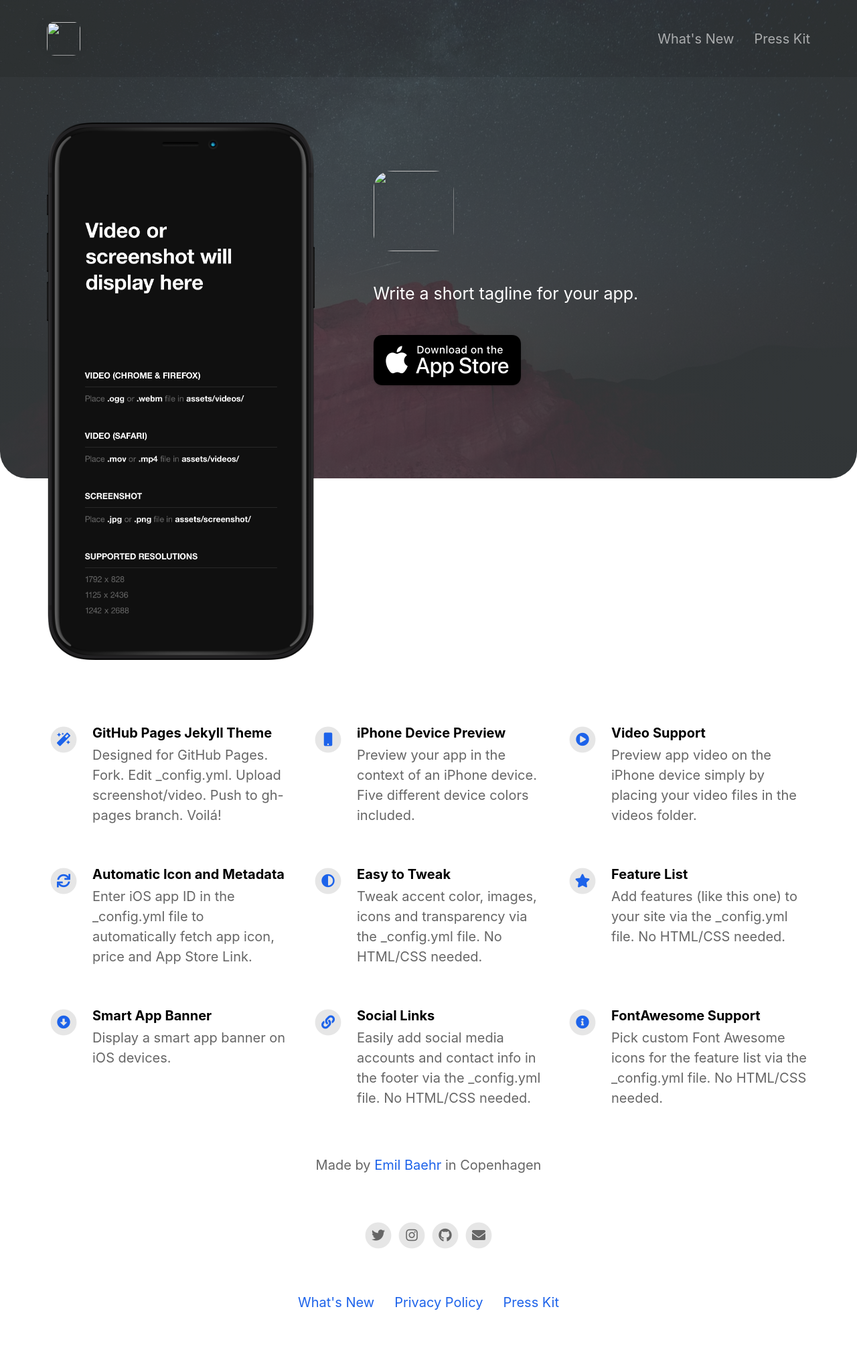
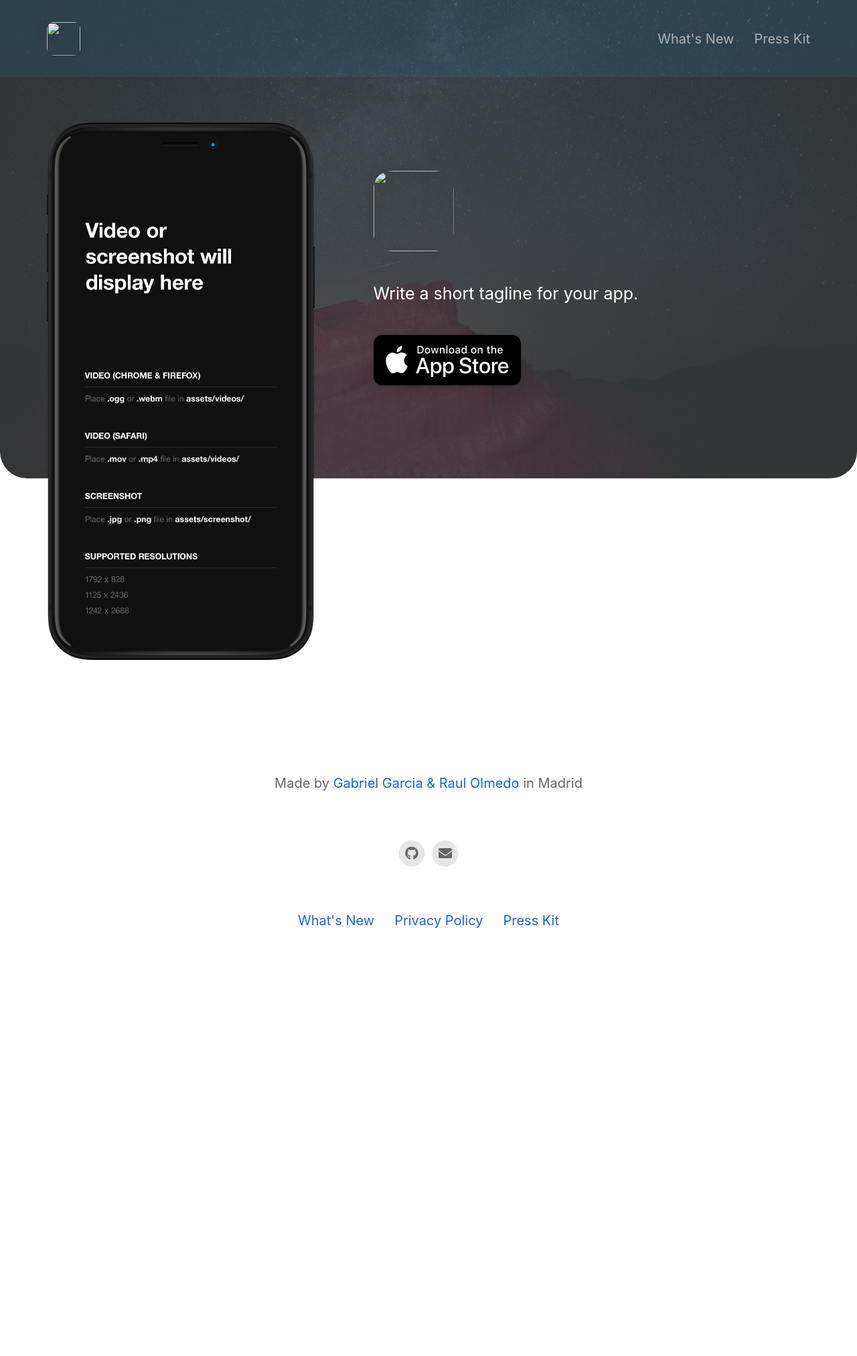
Before and after one commit to gabrielglbh-olmedocr/tfm, a Jekyll site: the page built from landing-page/index.html, in a window 1280 px wide. Shown: the whole page at 67% size. Built offline with Jekyll 4.4.1, drawn with Linux system fonts in a browser that asks for light colours; nearby versions of some CDN libraries; after the commit the page ends 1454 px from its top, so only the background shows below that.

Commit message:
Added personal information to landing page

```diff
--- a/landing-page/_config.yml
+++ b/landing-page/_config.yml
@@ -6,7 +6,7 @@ ios_app_id                                : 1234793120
 
 appstore_link                             :                                           # Automatically populates if not set and if iOS app ID is set. Otherwise enter manually.
 playstore_link                            :                                           # Enter Google Play Store URL.
-presskit_download_link                    : https://emilbaehr.com                                          # Enter a link to downloadable file or (e.g. public Dropbox link to a .zip file).
+presskit_download_link                    : https://github.com/gabrielglbh-olmedocr   # Enter a link to downloadable file or (e.g. public Dropbox link to a .zip file).
                                                                                       # Or upload your press kit file to assets and set path accordingly (e.g. "assets/your_press_kit.zip").
 
 app_icon                                  : # assets/appicon.png                      # Automatically populates if not set and if iOS app ID is set.  Otherwise enter path to icon file manually.
@@ -19,56 +19,20 @@ enable_smart_app_banner                   : true
 
 
 # Information About Yourself
-your_name                                 : Emil Baehr
-your_link                                 : https://emilbaehr.com
-your_city                                 : Copenhagen
-email_address                             : emil.baehr@gmail.com
+your_name                                 : Gabriel Garcia & Raul Olmedo
+your_link                                 : https://github.com/gabrielglbh-olmedocr/tfm
+your_city                                 : Madrid
+email_address                             : raul.olmedo.checa@gmail.com
 facebook_username                         :
-instagram_username                        : ebaehr
-twitter_username                          : ebaehr
-github_username                           : emilbaehr
+instagram_username                        :
+twitter_username                          :
+github_username                           : gabrielglbh-olmedocr
 youtube_username                          :
 
 
 
 # Feature List                            Edit, add or remove features to be presented.
 features                                  :
-
-  - title                                 : GitHub Pages Jekyll Theme
-    description                           : Designed for GitHub Pages. Fork. Edit _config.yml. Upload screenshot/video. Push to gh-pages branch. Voilá!
-    fontawesome_icon_name                 : magic
-
-  - title                                 : iPhone Device Preview
-    description                           : Preview your app in the context of an iPhone device. Five different device colors included.
-    fontawesome_icon_name                 : mobile
-
-  - title                                 : Video Support
-    description                           : Preview app video on the iPhone device simply by placing your video files in the videos folder.
-    fontawesome_icon_name                 : play-circle
-
-  - title                                 : Automatic Icon and Metadata
-    description                           : Enter iOS app ID in the _config.yml file to automatically fetch app icon, price and App Store Link.
-    fontawesome_icon_name                 : sync
-
-  - title                                 : Easy to Tweak
-    description                           : Tweak accent color, images, icons and transparency via the _config.yml file. No HTML/CSS needed.
-    fontawesome_icon_name                 : adjust
-
-  - title                                 : Feature List
-    description                           : Add features (like this one) to your site via the _config.yml file. No HTML/CSS needed.
-    fontawesome_icon_name                 : star
-
-  - title                                 : Smart App Banner
-    description                           : Display a smart app banner on iOS devices.
-    fontawesome_icon_name                 : arrow-alt-circle-down
-
-  - title                                 : Social Links
-    description                           : Easily add social media accounts and contact info in the footer via the _config.yml file. No HTML/CSS needed.
-    fontawesome_icon_name                 : link
-
-  - title                                 : FontAwesome Support
-    description                           : Pick custom Font Awesome icons for the feature list via the _config.yml file. No HTML/CSS needed.
-    fontawesome_icon_name                 : info-circle
 
   - title                                 : # New Feature Title
     description                           : # New Feature Description
@@ -77,7 +41,7 @@ features                                  :
 
 
 # Theme Settings
-topbar_color                              : "#000000"
+topbar_color                              : "#03A9F4"
 topbar_transparency                       : 0.1
 topbar_title_color                        : "#ffffff"
 
```
